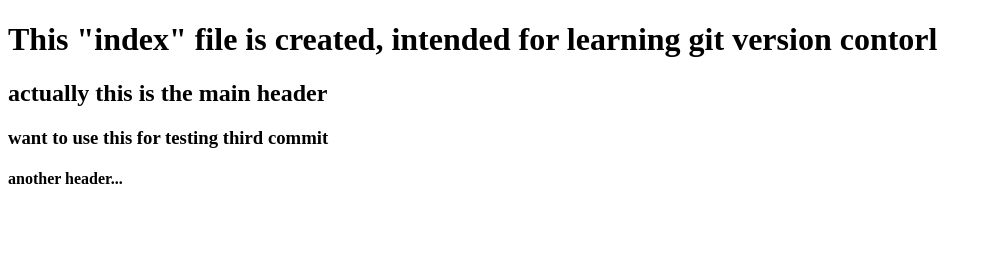
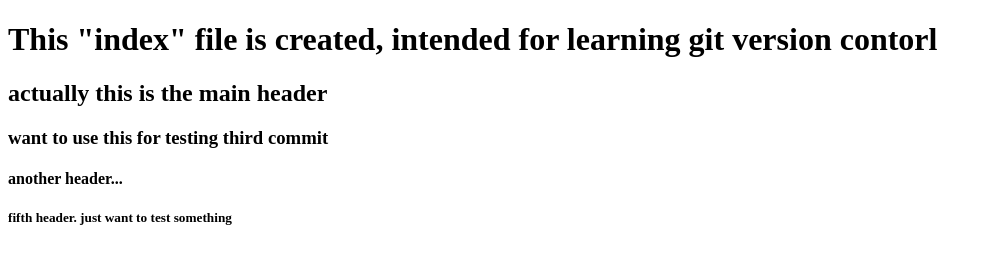
Before and after one commit to CoderAltin/myFirstRepository, a plain HTML site: page index.html in a window 1280 px wide. Shown: the whole page, without its empty margins (0-992 px from the left). Drawn offline with Linux system fonts and the light colour scheme.

Commit message:
commit, commit, and commit again

```diff
--- a/index.html
+++ b/index.html
@@ -10,5 +10,6 @@
     <h2>actually this is the main header</h2>
     <h3>want to use this for testing third commit</h3>
     <h4>another header...</h4>
+    <h5>fifth header. just want to test something</h5>
 </body>
 </html>
```
